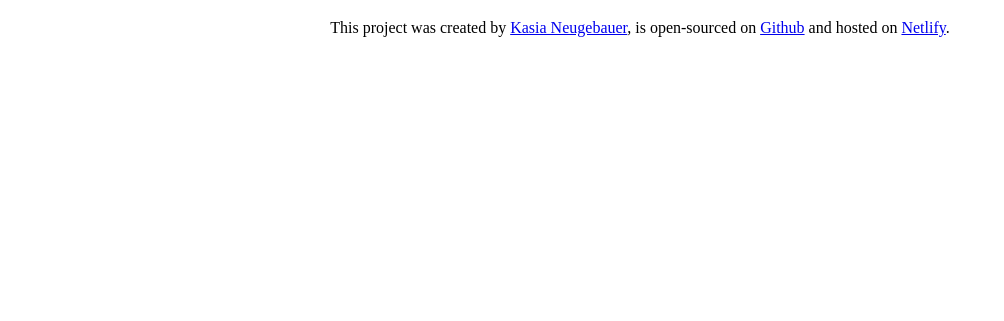
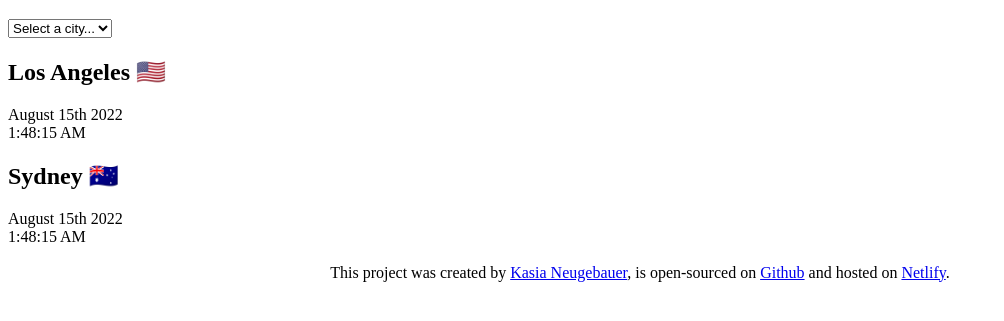
Before and after one commit to kas-neu/world-clock, a plain HTML site: page index.html in a window 1280 px wide. Shown: the part 61-382 px from the top of the page, without its empty margins (0-1004 px from the left). Drawn offline with nearby package versions, Linux system fonts and the light colour scheme.

Commit message:
Added basic html

```diff
--- a/index.html
+++ b/index.html
@@ -9,7 +9,30 @@
     <link rel="stylesheet" href="src/style.css" />
   </head>
   <body>
-    <h1>World clock</h1>
+    <div class="container">
+      <h1>World clock</h1>
+
+      <select id="cities">
+        <option value="">Select a city...</option>
+        <option value="">London</option>
+        <option value="">New York</option>
+        <option value="">Sydney</option>
+      </select>
+
+      <div class="city">
+        <h2>Los Angeles 🇺🇸</h2>
+        <div class="date">August 15th 2022</div>
+        <div class="time">1:48:15 AM</div>
+      </div>
+
+      <div class="city">
+        <h2>Sydney 🇦🇺</h2>
+        <div class="date">August 15th 2022</div>
+        <div class="time">1:48:15 AM</div>
+      </div>
+    </div>
+    <br />
+
     <footer>
       This project was created by
       <a href="https://github.com/kas-neu" target="_blank">Kasia Neugebauer</a>,
```
